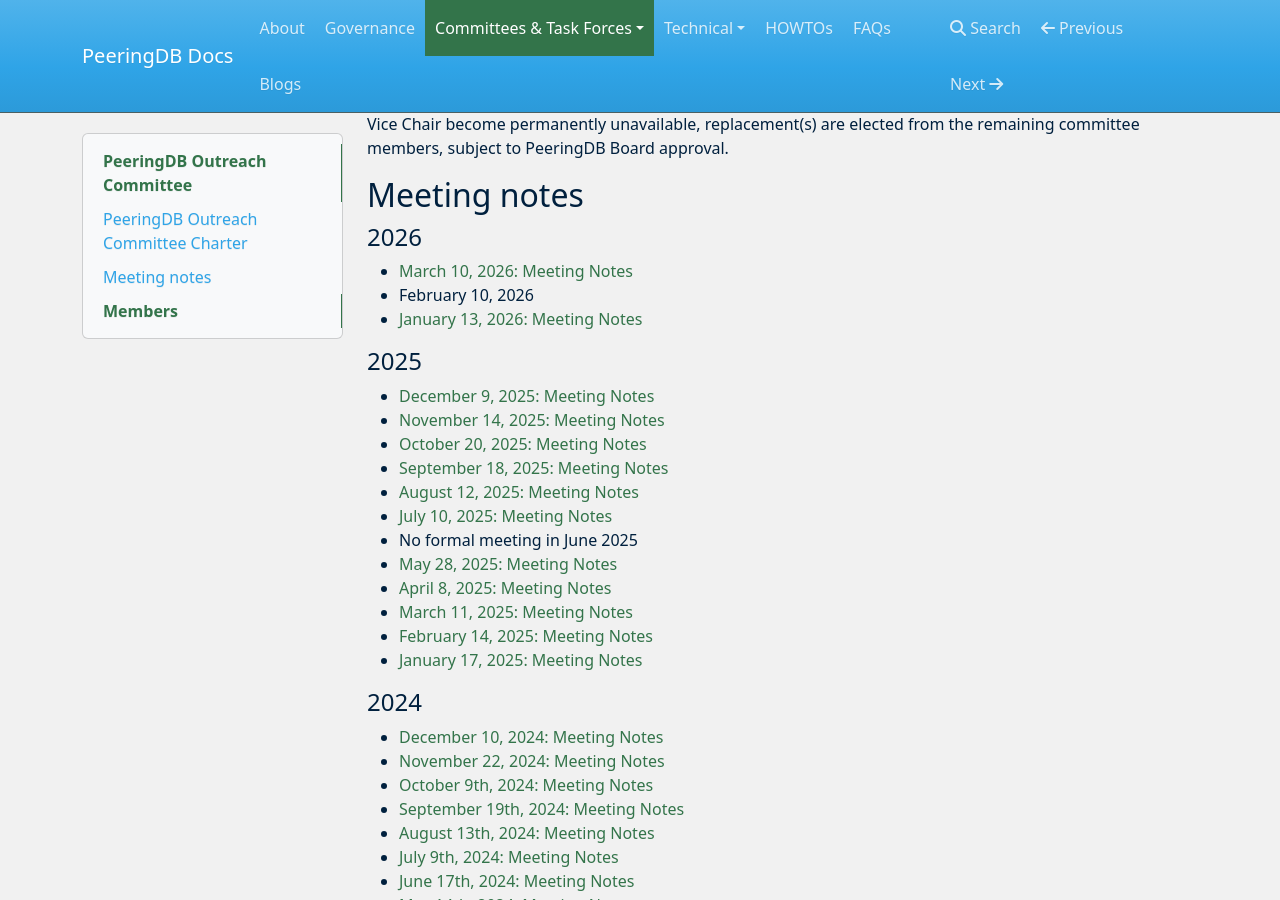
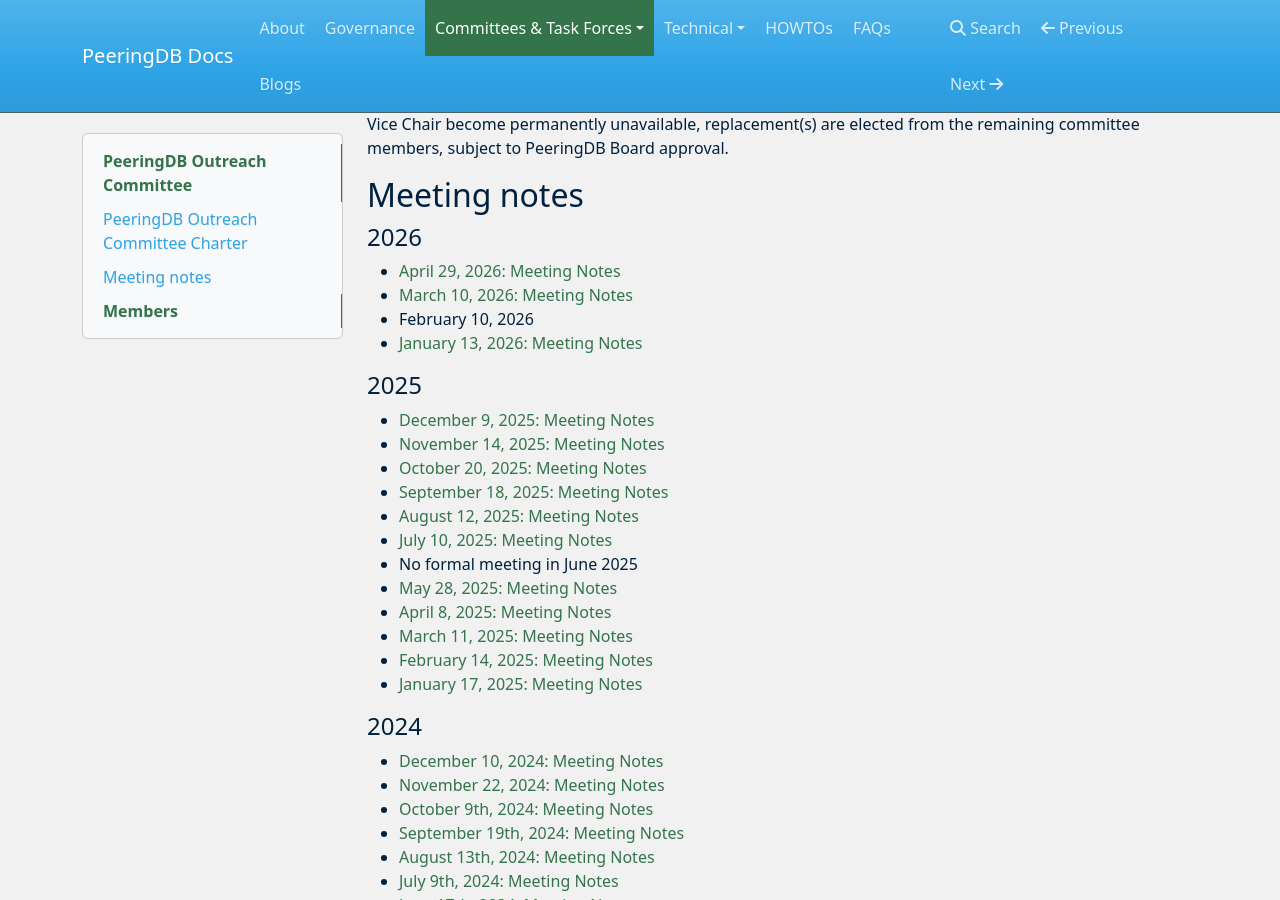
Before and after one commit to peeringdb/docs, an MkDocs documentation site: the page built from docs/committee/outreach/index.md, in a window 1280 px wide and 900 px high, scrolled down 1324 px. Built offline with MkDocs 1.6.1, drawn with Linux system fonts in a browser that asks for light colours; nearby versions of some CDN libraries.

Commit message:
Added OC April meeting notes and removed Greg from OC.

```diff
--- a/docs/committee/outreach/index.md
+++ b/docs/committee/outreach/index.md
@@ -9,6 +9,7 @@
 
 #### 2026
 
+- [April 29, 2026: Meeting Notes](notes/2026-04-29_Outreach_Committee_Notes.pdf)
 - [March 10, 2026: Meeting Notes](notes/2026-03-10_Outreach_Committee_Notes.pdf)
 - February 10, 2026
 - [January 13, 2026: Meeting Notes](notes/2026-01-13_Outreach_Committee_Notes.pdf)
```
Also changed, not shown: other parts of docs/committee/outreach/index.md (+0 -1 lines), 1 other file.
